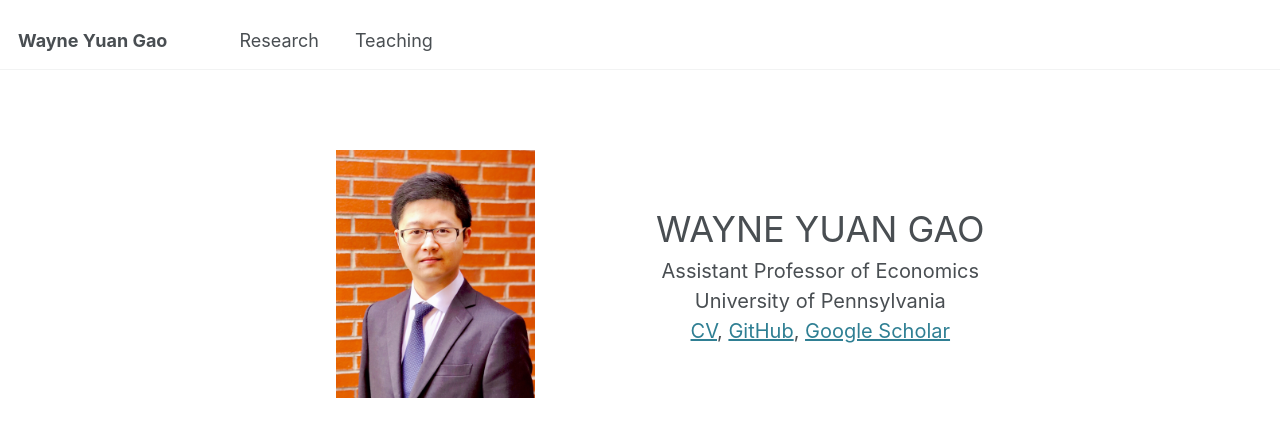
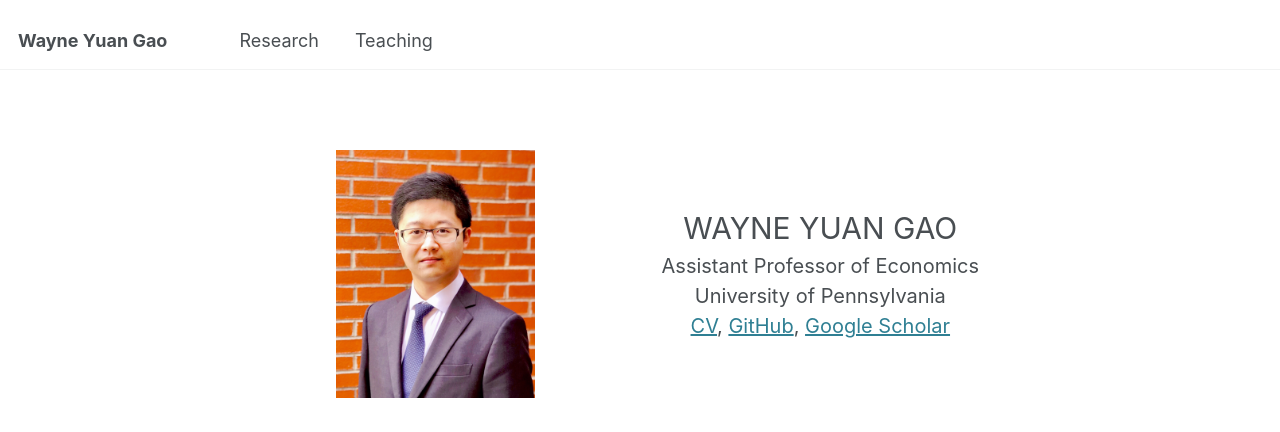
Before and after one commit to wayne-y-gao/wayne-y-gao.github.io, a Jekyll site: the page built from _pages/about.md, in a window 1280 px wide. Shown: the top 432 px of the page. Built offline with Jekyll 4.4.1, drawn with Linux system fonts in a browser that asks for light colours.

Commit message:
Update about.md

```diff
--- a/_pages/about.md
+++ b/_pages/about.md
@@ -12,7 +12,7 @@ redirect_from:
     <img src="images/BrickLargeS.jpg" alt="Profile Image" style="width:80%;">
   </div>
   <div class="flex-item-right" >
-    <div style="text-align: center; font-size: 1.2em; align-items: center;">
+    <div style="text-align: center; font-size: 30px; align-items: center;">
       WAYNE YUAN GAO
     </div>
     <div style="text-align: center; font-size: 20px; align-items: center;">
```
